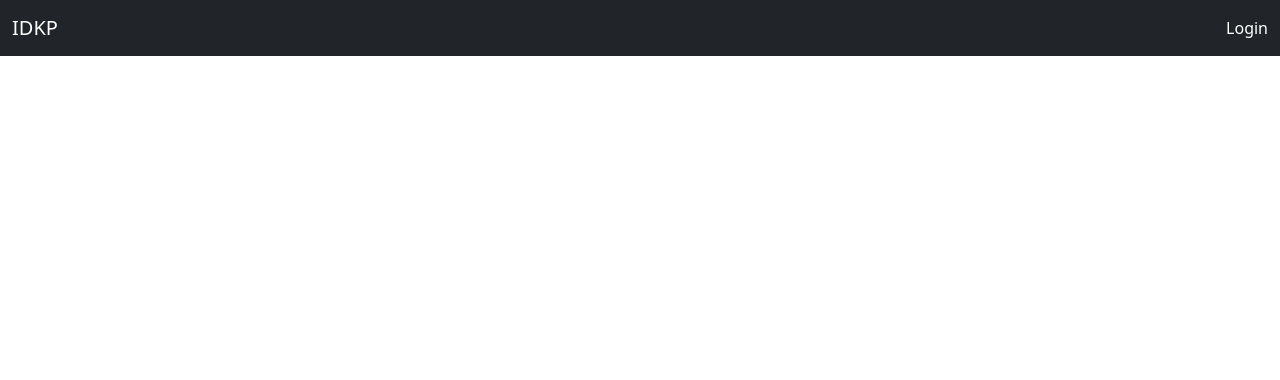
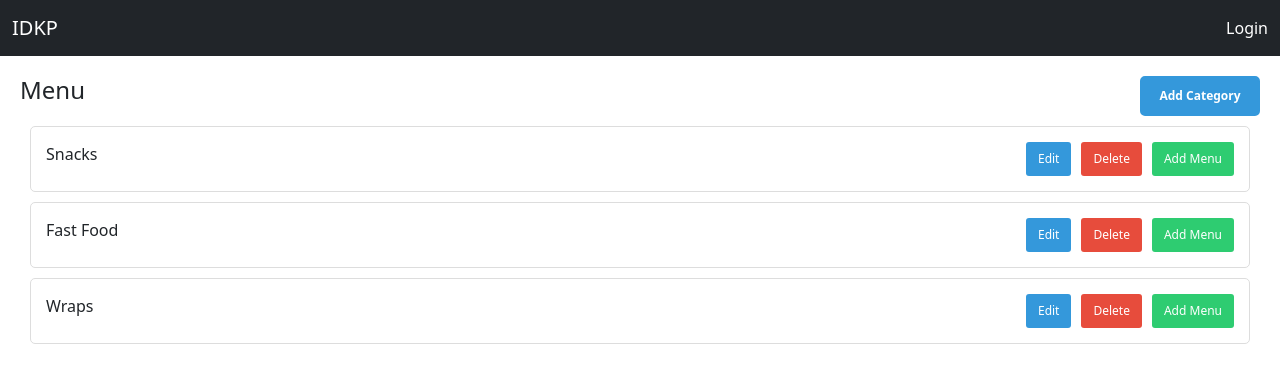
Before and after one commit to HBP9/IDKP_MERN, a React (Create React App) app in the folder client/: page /editMenu in a window 1280 px wide. Before the commit this address had no page. Shown: the top 380 px of the page. Built offline with nearby package versions, Linux system fonts and the light colour scheme.

Commit message:
completed edit menu page

```diff
--- a/client/src/App.js
+++ b/client/src/App.js
@@ -6,6 +6,7 @@ import "../node_modules/bootstrap/dist/css/bootstrap.min.css";
 import Login from "./components/Login";
 import ScanQR from "./components/ScanQR";
 import Dashboard from "./components/Dashboard";
+import EditMenu from "./components/EditMenu";
 
 function App() {
   return (
@@ -17,6 +18,7 @@ function App() {
           <Route exact path="/login" element={<Login />} />
           <Route exact path="/scan" element={<ScanQR />} />
           <Route exact path="/dashboard" element={<Dashboard />} />
+          <Route exact path="/editMenu" element={<EditMenu />} />
         </Routes>
       </Router>
     </div>
--- /dev/null
+++ b/client/src/components/EditMenu.jsx
@@ -0,0 +1,81 @@
+import React, { useState } from "react";
+
+const EditMenu = () => {
+  const initialCategories = [
+    {
+      name: "Snacks",
+      items: [
+        { name: "Fries", price: "$8" },
+        { name: "Chips", price: "$5" },
+      ],
+    },
+    {
+      name: "Fast Food",
+      items: [
+        { name: "Burger", price: "$10" },
+        { name: "Pizza", price: "$12" },
+      ],
+    },
+    {
+      name: "Wraps",
+      items: [
+        { name: "Veggie Wrap", price: "$6" },
+        { name: "Chicken Wrap", price: "$8" },
+      ],
+    },
+  ];
+
+  const [categories, setCategories] = useState(initialCategories);
+  const [activeCategory, setActiveCategory] = useState(null);
+
+  const toggleCategory = (index) => {
+    setActiveCategory(index === activeCategory ? null : index);
+  };
+
+  return (
+    <div className="edit-container">
+      <div className="menu-head">
+        <h4 className="heading-menu">Menu</h4>
+        <button type="button" className="button-add">
+          Add Category
+        </button>
+      </div>
+      <div className="category-list">
+        <ul className="list">
+          <div className="list-container">
+            {categories.map((category, index) => (
+              <li className="list-cat" key={index}>
+                <div
+                  onClick={() => toggleCategory(index)}
+                  className="category-container"
+                >
+                  <div>{category.name}</div>
+                  <div className="buttons">
+                    <button className="edit">Edit</button>
+                    <button className="delete">Delete</button>
+                    <button className="add-menu">Add Menu</button>
+                  </div>
+                </div>
+                {activeCategory === index && (
+                  <ul>
+                    {category.items.map((item, itemIndex) => (
+                      <li className="item-details" key={itemIndex}>
+                        {item.name} - {item.price}
+                        <div className="buttons">
+                          <button className="edit">Edit</button>
+                          <button className="delete">Delete</button>
+                        </div>
+                      </li>
+                    ))}
+                  </ul>
+                )}
+              </li>
+            ))}
+          </div>
+        </ul>
+      </div>
+    </div>
+  );
+};
+
+export default EditMenu;
--- a/client/src/components/Navbar.jsx
+++ b/client/src/components/Navbar.jsx
@@ -49,7 +49,7 @@ const Navbar = () => {
                   </a>
                 </li>
                 <li>
-                  <a className="dropdown-item" href="#">
+                  <a className="dropdown-item" href="/editMenu">
                     Edit Menu
                   </a>
                 </li>
--- a/client/src/styles.css
+++ b/client/src/styles.css
@@ -88,3 +88,110 @@
 .order-container {
   padding: 20px;
 }
+
+.edit-container {
+  padding: 20px;
+  @media only screen and (max-width: 600px) {
+    .list-container {
+      display: flex;
+      flex-direction: column;
+    }
+
+    .list-cat {
+      margin-bottom: 10px;
+    }
+
+    .buttons {
+      display: flex;
+      flex-wrap: wrap;
+    }
+
+    .buttons button {
+      flex: 1;
+      margin: 5px;
+      font-size: 8px;
+    }
+  }
+}
+
+.menu-head {
+  display: flex;
+  justify-content: space-between;
+}
+
+.button-add {
+  font-size: 12px;
+  font-weight: bold;
+  text-align: center;
+  text-decoration: none;
+  display: inline-block;
+  cursor: pointer;
+  border: 2px solid #3498db;
+  color: #fff;
+  background-color: #3498db;
+  border-radius: 5px;
+  transition: background-color 0.3s, color 0.3s, border-color 0.3s;
+  height: 40px;
+  width: 120px;
+}
+
+.button-add:hover {
+  background-color: #2980b9;
+  border-color: #2980b9;
+}
+
+.list {
+  list-style-type: none;
+  padding: 0;
+  margin: 0;
+}
+
+.list-container {
+  padding: 10px;
+}
+
+.list-cat {
+  background-color: #fff;
+  border: 1px solid #ddd;
+  margin-bottom: 10px;
+  padding: 15px;
+  position: relative;
+  border-radius: 5px;
+}
+
+.category-container {
+  display: flex;
+  justify-content: space-between;
+}
+
+.buttons button {
+  margin-left: 10px;
+  padding: 8px 12px;
+  border: none;
+  font-size: 12px;
+  cursor: pointer;
+  border-radius: 3px;
+}
+
+.edit {
+  background-color: #3498db;
+  color: #fff;
+}
+
+.delete {
+  background-color: #e74c3c;
+  color: #fff;
+}
+
+.add-menu {
+  background-color: #2ecc71;
+  color: #fff;
+}
+
+.item-details {
+  display: flex;
+  justify-content: space-between;
+  align-items: center;
+  padding: 10px;
+  margin-top: 10px;
+}
```
